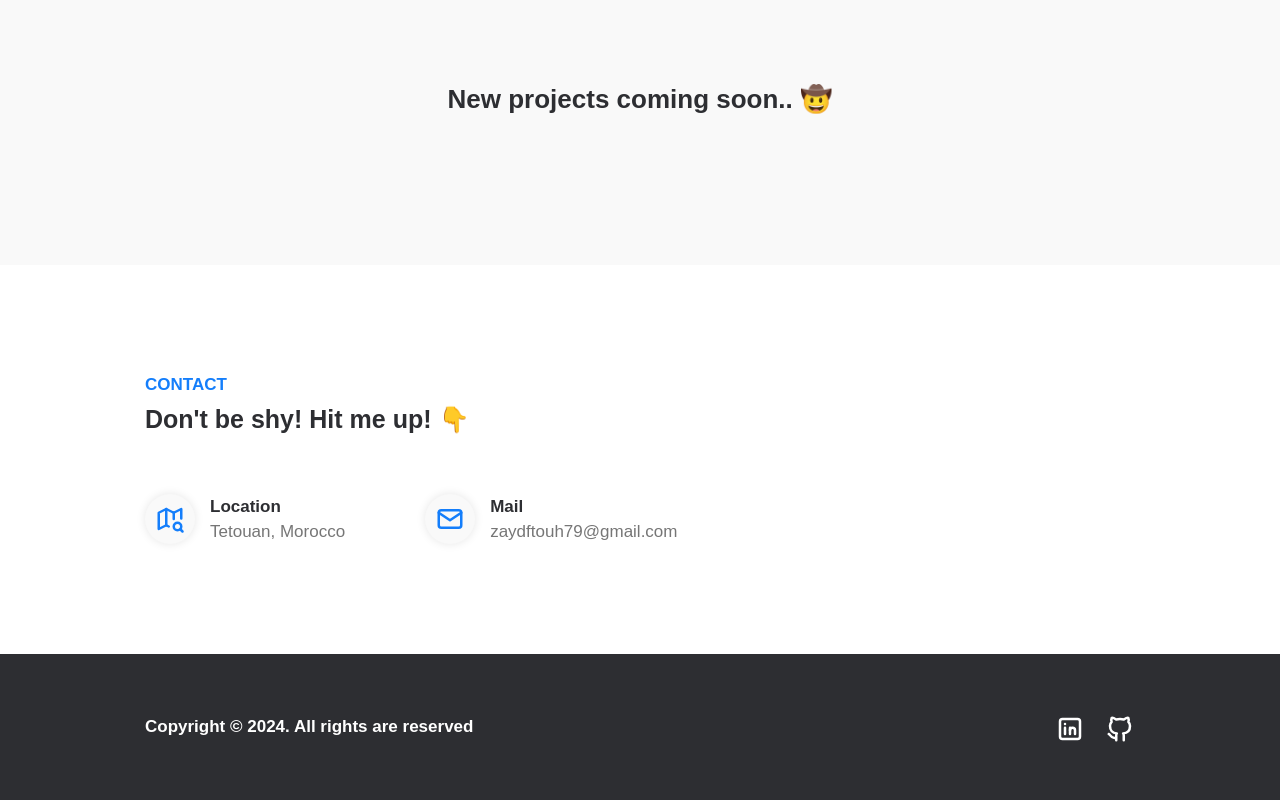
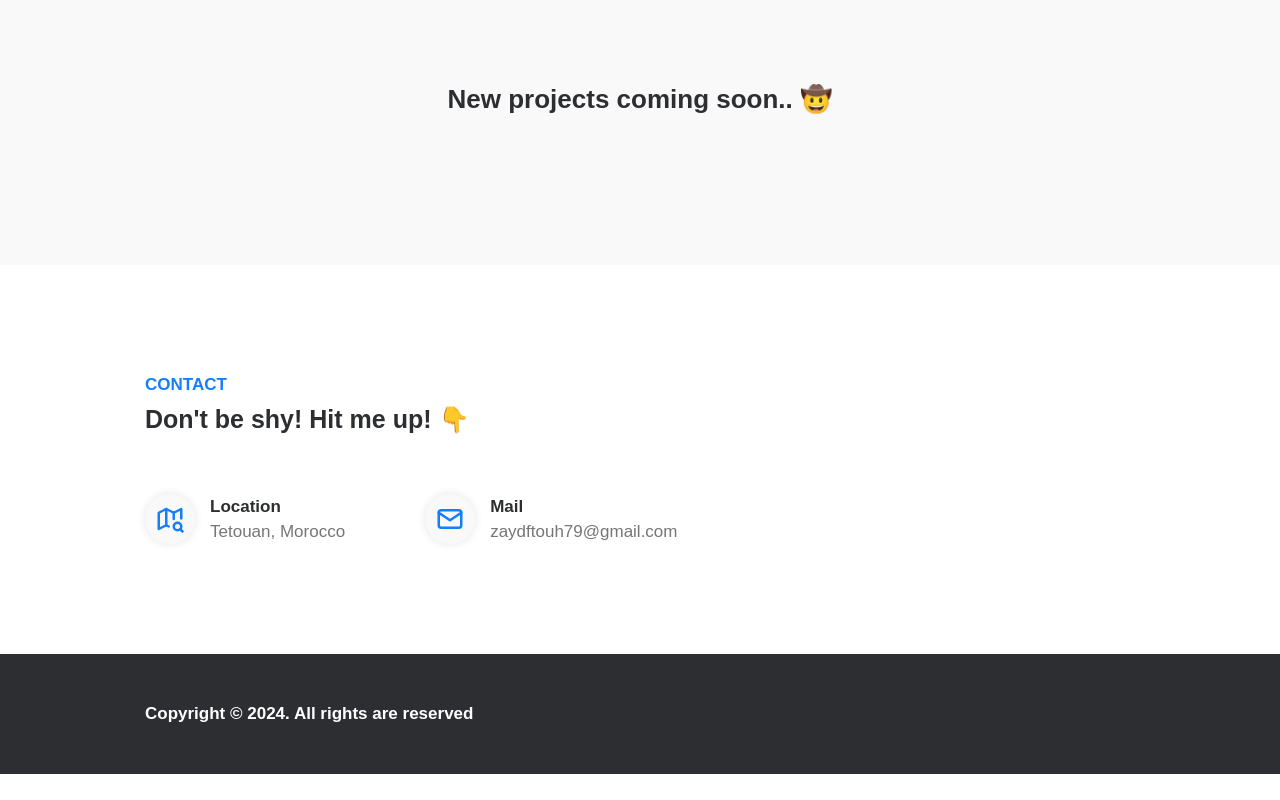
Before and after one commit to ftouuh/portfolio, a React (Create React App) app: page / in a window 1280 px wide. Shown: the part 1518-2318 px from the top of the page. After the commit the page ends 2292 px from the top, so only its background shows below. Built offline with nearby package versions, Linux system fonts and the light colour scheme.

Commit message:
Update Footer.jsx

```diff
--- a/src/components/Footer.jsx
+++ b/src/components/Footer.jsx
@@ -10,22 +10,6 @@ export default function Footer() {
               Copyright © {new Date().getFullYear()}. All rights are reserved
             </h3>
             <div className="footerc__socials">
-              <a
-                aria-label="linkedin"
-                target="_blank"
-                rel="noreferrer"
-                href="https://www.linkedin.com/in/zayd-ftouh/"
-              >
-                <IconBrandLinkedin width={30} height={30} />
-              </a>
-              <a
-                aria-label="github"
-                target="_blank"
-                rel="noreferrer"
-                href="https://github.com/ftouuh"
-              >
-                <IconBrandGithub width={30} height={30} />
-              </a>
             </div>
           </div>
         </div>
```
